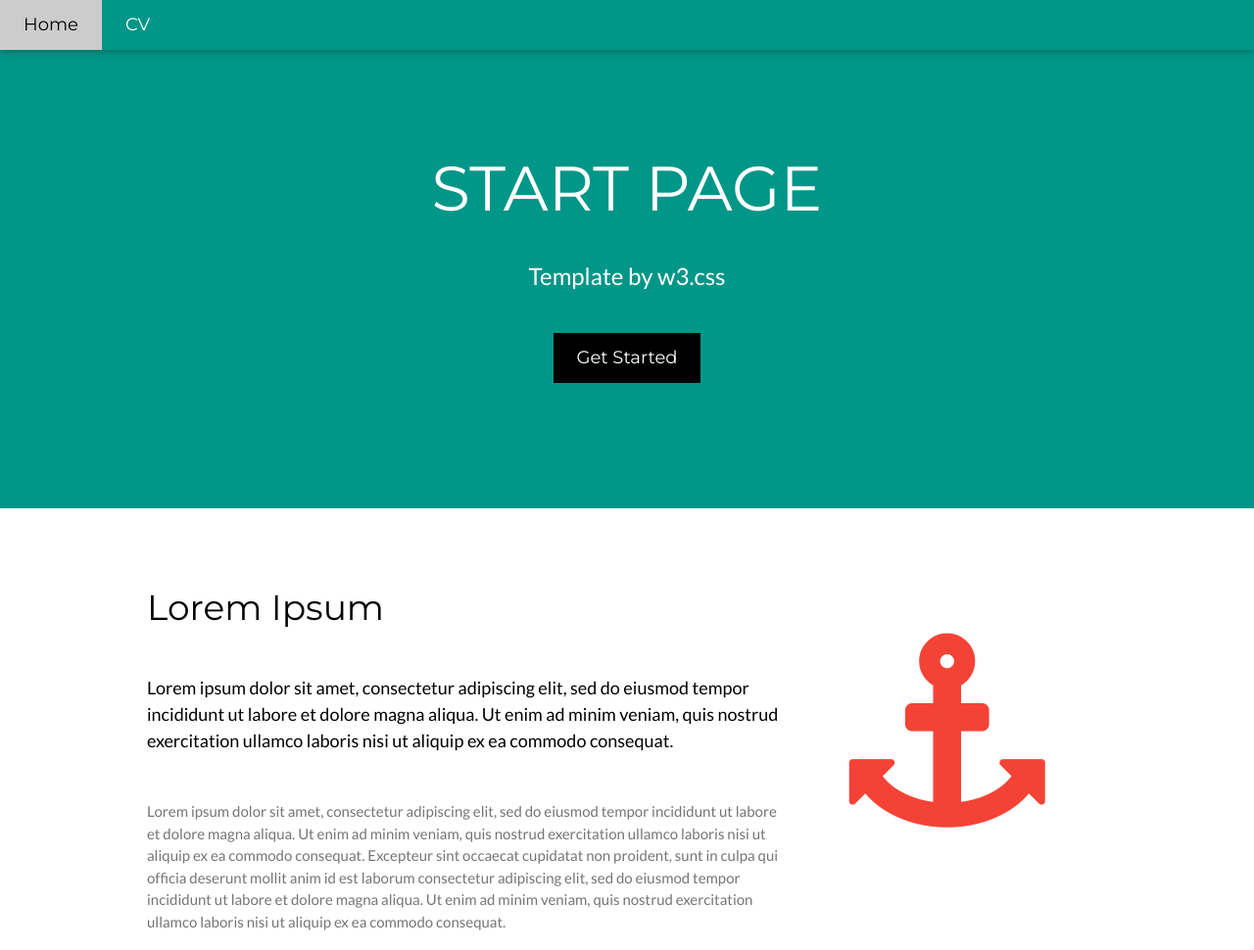
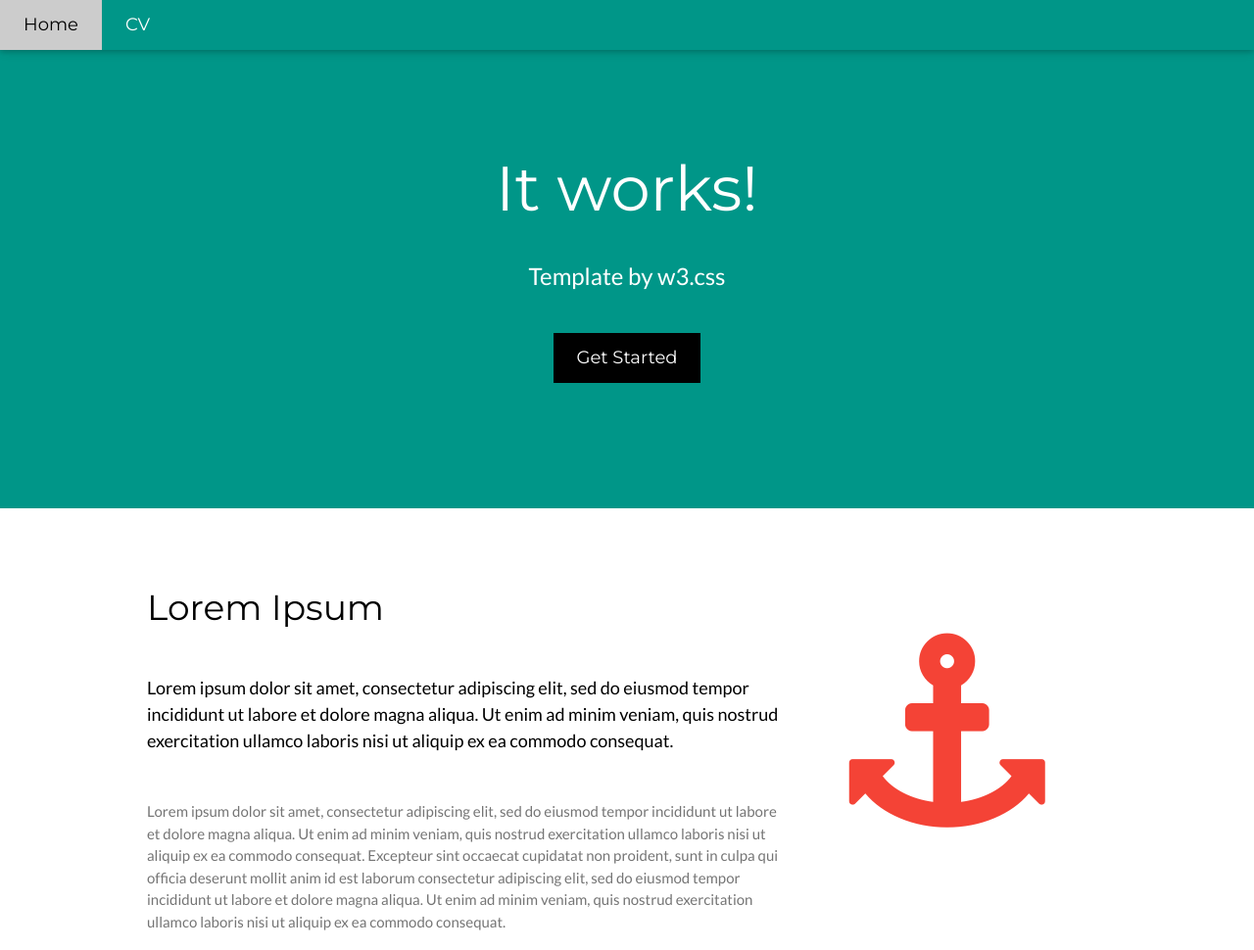
Before and after one commit to Wihti/usn-debug, a plain HTML site: page index.html in a window 1280 px wide. Shown: the top 970 px of the page at 98% size. Drawn offline with nearby package versions, Linux system fonts and the light colour scheme.

```diff
--- a/index.html
+++ b/index.html
@@ -35,7 +35,7 @@
 
 <!-- Header -->
 <header class="w3-container w3-teal w3-center" style="padding:128px 16px">
-  <h1 class="w3-margin w3-jumbo">START PAGE</h1>
+  <h1 class="w3-margin w3-jumbo">It works!</h1>
   <p class="w3-xlarge">Template by w3.css</p>
   <button class="w3-button w3-black w3-padding-large w3-large w3-margin-top">Get Started</button>
 </header>
```
Also changed, not shown: 1 other file.
